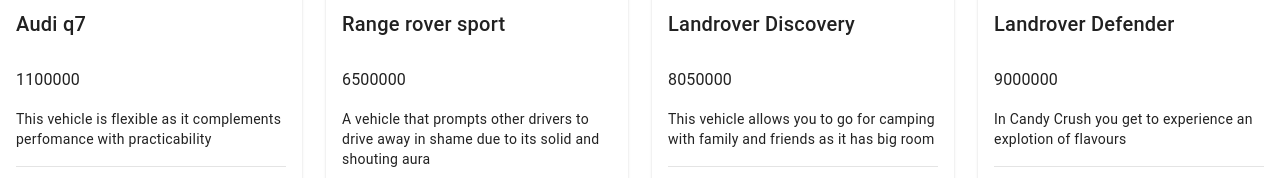
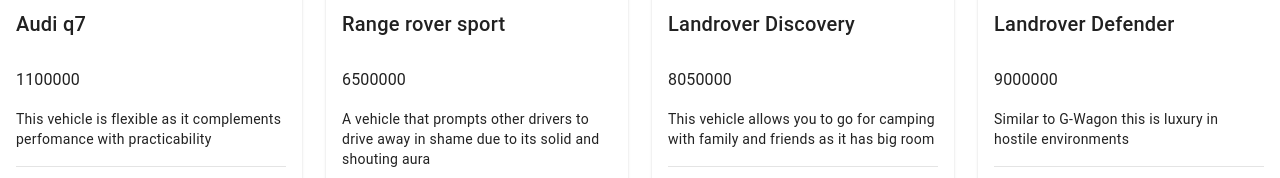
Before and after one commit to Leroy-OP/Project-Submission, a Vue app: page /products in a window 1280 px wide. Shown: the part 921-1099 px from the top of the page. Built offline with nearby package versions, Linux system fonts and the light colour scheme.

Commit message:
proof check of mini project

```diff
--- a/src/components/Products.vue
+++ b/src/components/Products.vue
@@ -115,7 +115,7 @@
                      itemPrice : 9000000,
                      itemQuantity : 30,
                      itemImage: '/public/Images/download (3).jpeg',
-                     description:'In Candy Crush you get to experience an explotion of flavours'
+                     description:'Similar to G-Wagon this is luxury in hostile environments'
                  },
                 {
                   itemNumber: 9,
--- a/src/store/modules/product.js
+++ b/src/store/modules/product.js
@@ -62,7 +62,7 @@
              itemPrice : 9000000,
              itemQuantity : 30,
              itemImage: '/public/Images/download (3).jpeg',
-             description:'In Candy Crush you get to experience an explotion of flavours'
+             description:'Similar to G-Wagon this is luxury in hostile environments'
          },
         {
           itemNumber: 9,
```
